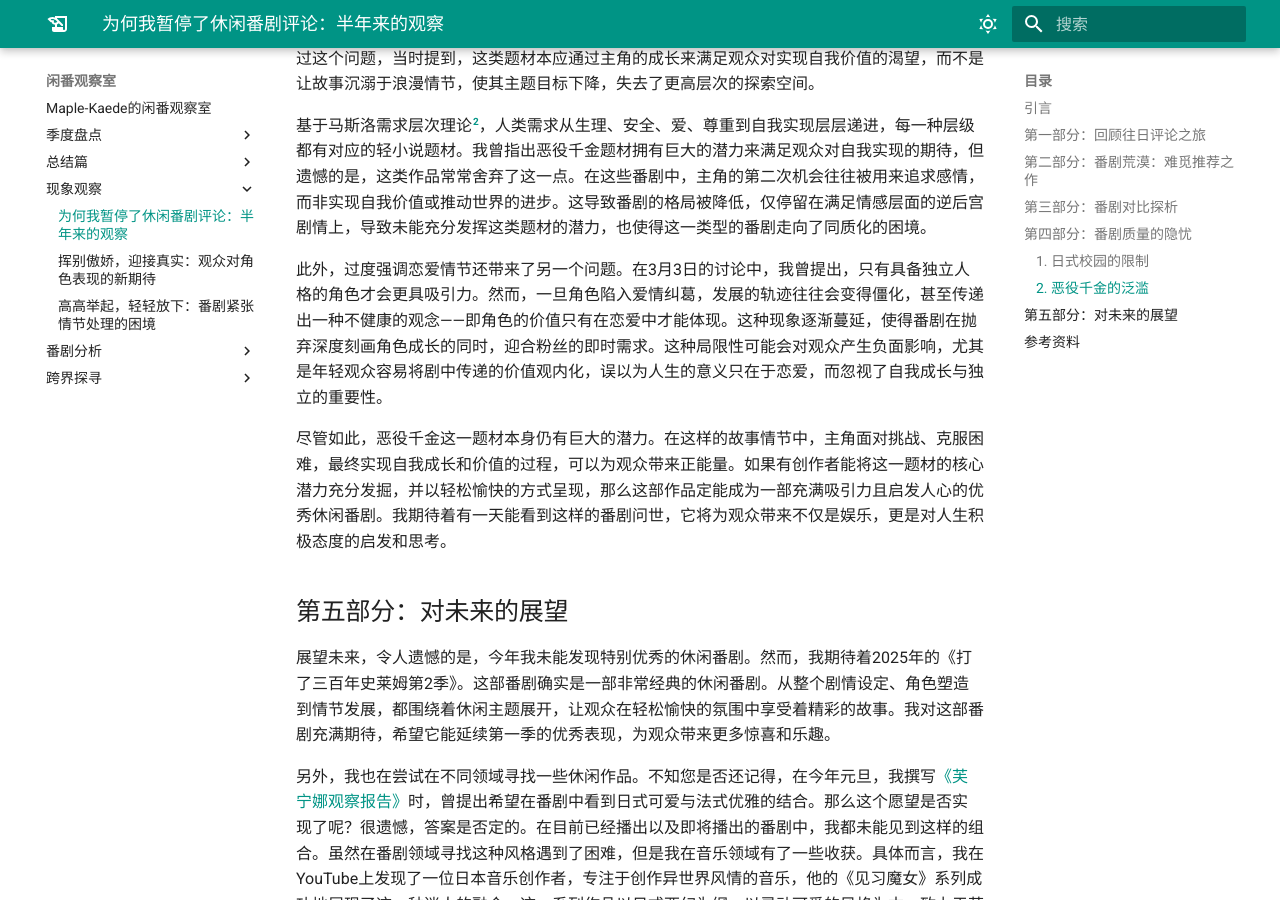
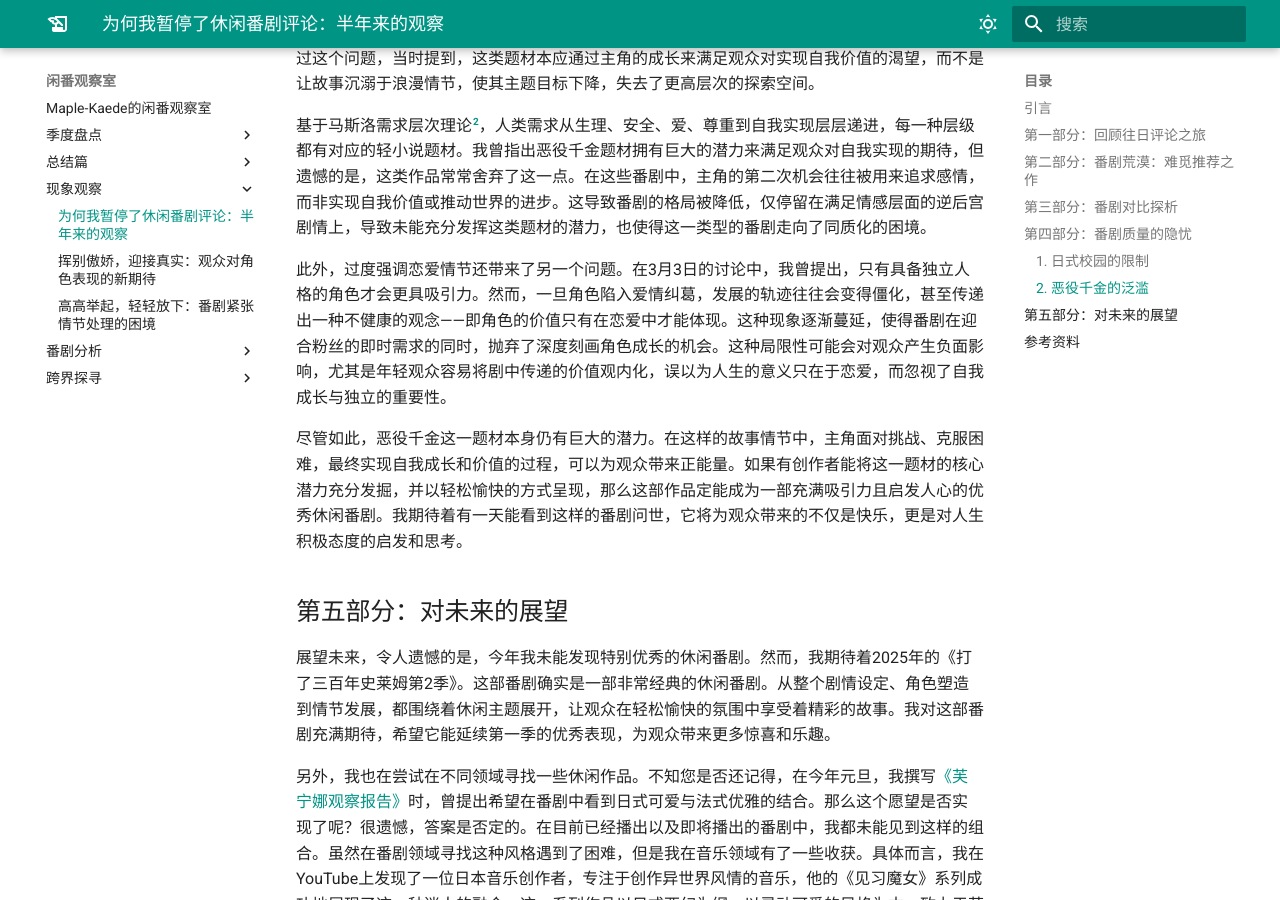
Before and after one commit to haveyouwantto/animedocs, an MkDocs documentation site: the page built from docs/现象观察/为何我暂停了休闲番剧评论：半年来的观察.md, in a window 1280 px wide and 900 px high, scrolled down 3997 px. Built offline with MkDocs 1.6.1 and Material for MkDocs 9.7.7, drawn with Linux system fonts in a browser that asks for light colours; plug-ins that fetch from the network failed and are left out.

Commit message:
fix order

```diff
--- a/docs/现象观察/为何我暂停了休闲番剧评论：半年来的观察.md
+++ b/docs/现象观察/为何我暂停了休闲番剧评论：半年来的观察.md
@@ -93,9 +93,9 @@ author: Maple-Kaede
 
 [^2]: [(维基百科) 需求层次理论](https://zh.wikipedia.org/zh-hans/%E9%9C%80%E6%B1%82%E5%B1%82%E6%AC%A1%E7%90%86%E8%AE%BA)
 
-此外，过度强调恋爱情节还带来了另一个问题。在3月3日的讨论中，我曾提出，只有具备独立人格的角色才会更具吸引力。然而，一旦角色陷入爱情纠葛，发展的轨迹往往会变得僵化，甚至传递出一种不健康的观念——即角色的价值只有在恋爱中才能体现。这种现象逐渐蔓延，使得番剧在抛弃深度刻画角色成长的同时，迎合粉丝的即时需求。这种局限性可能会对观众产生负面影响，尤其是年轻观众容易将剧中传递的价值观内化，误以为人生的意义只在于恋爱，而忽视了自我成长与独立的重要性。
+此外，过度强调恋爱情节还带来了另一个问题。在3月3日的讨论中，我曾提出，只有具备独立人格的角色才会更具吸引力。然而，一旦角色陷入爱情纠葛，发展的轨迹往往会变得僵化，甚至传递出一种不健康的观念——即角色的价值只有在恋爱中才能体现。这种现象逐渐蔓延，使得番剧在迎合粉丝的即时需求的同时，抛弃了深度刻画角色成长的机会。这种局限性可能会对观众产生负面影响，尤其是年轻观众容易将剧中传递的价值观内化，误以为人生的意义只在于恋爱，而忽视了自我成长与独立的重要性。
 
-尽管如此，恶役千金这一题材本身仍有巨大的潜力。在这样的故事情节中，主角面对挑战、克服困难，最终实现自我成长和价值的过程，可以为观众带来正能量。如果有创作者能将这一题材的核心潜力充分发掘，并以轻松愉快的方式呈现，那么这部作品定能成为一部充满吸引力且启发人心的优秀休闲番剧。我期待着有一天能看到这样的番剧问世，它将为观众带来不仅是娱乐，更是对人生积极态度的启发和思考。
+尽管如此，恶役千金这一题材本身仍有巨大的潜力。在这样的故事情节中，主角面对挑战、克服困难，最终实现自我成长和价值的过程，可以为观众带来正能量。如果有创作者能将这一题材的核心潜力充分发掘，并以轻松愉快的方式呈现，那么这部作品定能成为一部充满吸引力且启发人心的优秀休闲番剧。我期待着有一天能看到这样的番剧问世，它将为观众带来的不仅是快乐，更是对人生积极态度的启发和思考。
 
 ## 第五部分：对未来的展望
 
```
